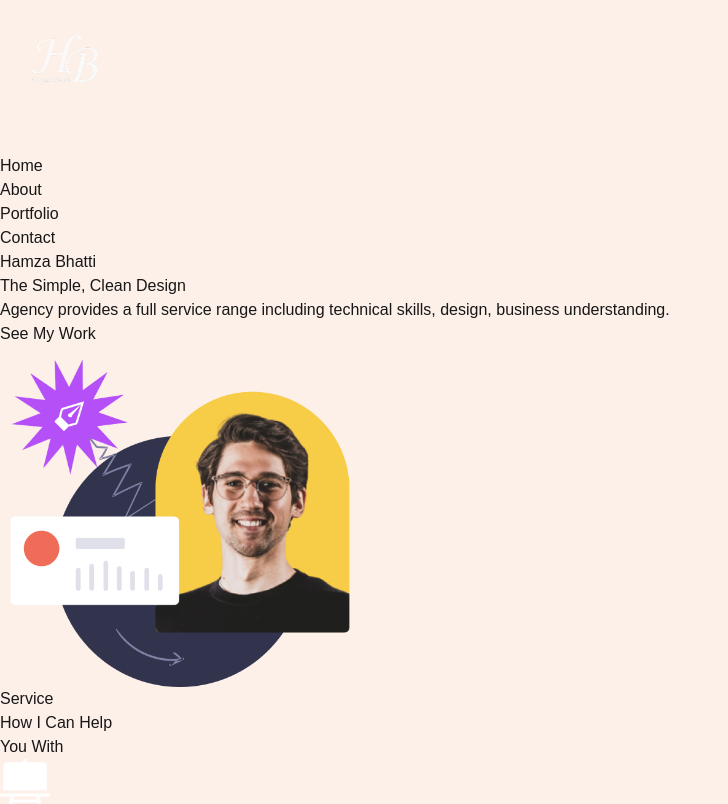
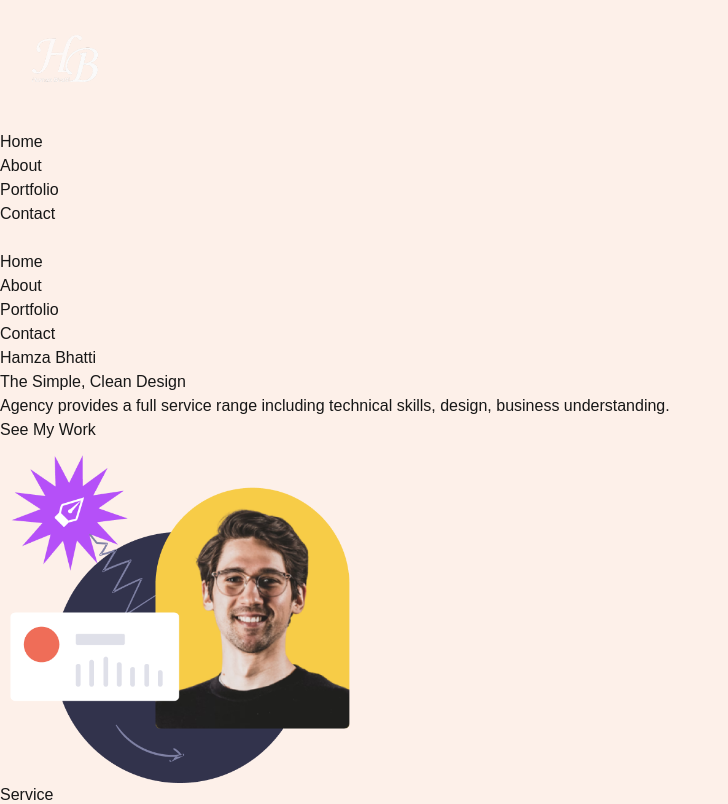
Before and after one commit to hamzabhatti143/My-Portfolio, a Next.js app: page / in a window 1280 px wide. Shown: the top 804 px of the page, without its empty margins (0-728 px from the left). Built offline with nearby package versions, Linux system fonts and the light colour scheme.

Commit message:
Complete

```diff
--- a/src/components/Header.tsx
+++ b/src/components/Header.tsx
@@ -7,17 +7,46 @@ const Header = () => {
 
   return (
     <>
- <nav className="bg-[#28293E] text-white w-full">
+<nav className="bg-[#28293E] text-white w-full">
   <div className="flex items-center justify-between px-6 md:px-16 lg:px-32 py-4">
     {/* Logo */}
     <div className="flex items-center">
-     <Link href="/"> <Image
-        src="/images/logo.png"
-        alt="HB Logo"
-        width={130}
-        height={100}
-      /></Link>
+      <Link href="/">
+        <Image
+          src="/images/logo.png"
+          alt="HB Logo"
+          width={130}
+          height={100}
+        />
+      </Link>
     </div>
+
+    {/* Desktop Navigation */}
+    <ul className="hidden md:flex gap-8 items-center">
+      <li>
+        <Link href="/" className="hover:underline">
+          Home
+        </Link>
+      </li>
+      <li>
+        <Link href="/about" className="hover:underline">
+          About
+        </Link>
+      </li>
+      <li>
+        <Link href="/portfolio" className="hover:underline">
+          Portfolio
+        </Link>
+      </li>
+      <li>
+        <Link
+          href="/contact"
+          className="border-2 border-white px-4 py-2 rounded-lg hover:bg-white hover:text-[#28293E] transition"
+        >
+          Contact
+        </Link>
+      </li>
+    </ul>
 
     {/* Toggle Button for Mobile */}
     <div className="md:hidden">
@@ -47,13 +76,9 @@ const Header = () => {
     </div>
   </div>
 
-  {/* Navigation Links */}
-  <div
-    className={`${
-      isOpen ? "block" : "hidden"
-    } md:block px-6 md:px-16 lg:px-32 pb-4 md:pb-0`}
-  >
-    <ul className="flex flex-col md:flex-row gap-4 md:gap-8 items-start md:items-center">
+  {/* Mobile Navigation */}
+  <div className={`${isOpen ? "block" : "hidden"} md:hidden px-6 pb-4`}>
+    <ul className="flex flex-col gap-4 items-start">
       <li>
         <Link href="/" className="hover:underline">
           Home
```
